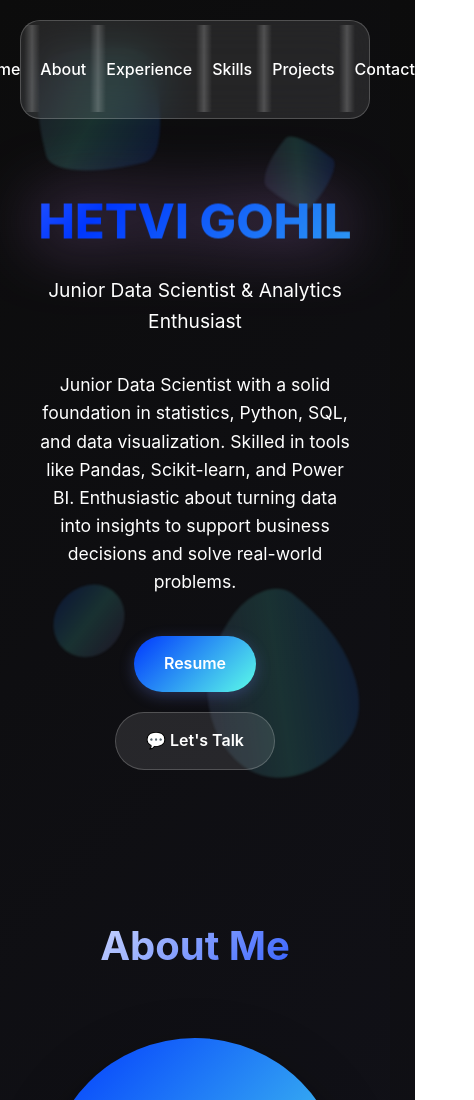
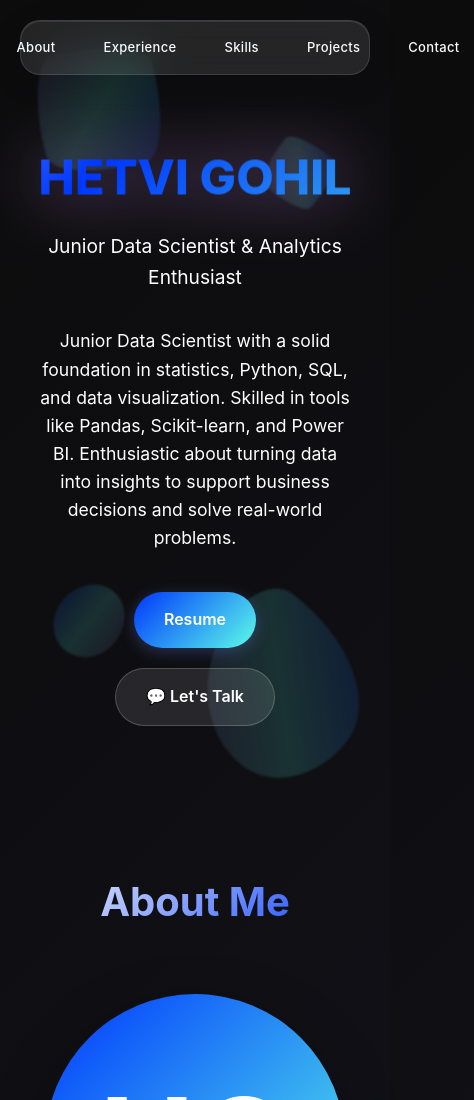
Before and after one commit to TanishqRathod/Portfolio, a plain HTML site: page index.html in a window 390 px wide. Shown: the top 1100 px of the page, 474 px wide, since content can reach past the window. Drawn offline with Linux system fonts and the light colour scheme.

Commit message:
second commit

```diff
--- a/index.html
+++ b/index.html
@@ -242,7 +242,7 @@
         }
 
         /* Navigation with crazy hover effects */
-        nav {
+        /* nav {
             position: fixed;
             top: 20px;
             right: 20px;
@@ -313,7 +313,167 @@
 
         nav a:hover::after {
             width: 100%;
-        }
+        } */
+
+        /* Enhanced Navigation with Modern Hover Effects */
+nav {
+    position: fixed;
+    top: 24px;
+    right: 24px;
+    z-index: 1000;
+    background: rgba(15, 23, 42, 0.85);
+    backdrop-filter: blur(24px) saturate(180%);
+    border: 1px solid rgba(148, 163, 184, 0.2);
+    border-radius: 60px;
+    padding: 12px 24px;
+    transition: all 0.6s cubic-bezier(0.23, 1, 0.32, 1);
+    box-shadow:
+        0 8px 32px rgba(0, 0, 0, 0.12),
+        0 2px 8px rgba(0, 0, 0, 0.08),
+        inset 0 1px 0 rgba(255, 255, 255, 0.1);
+}
+
+nav:hover {
+    transform: scale(1.02) translateY(-2px);
+    box-shadow:
+        0 20px 60px rgba(99, 102, 241, 0.25),
+        0 8px 24px rgba(0, 0, 0, 0.15),
+        inset 0 1px 0 rgba(255, 255, 255, 0.15);
+    border-color: rgba(99, 102, 241, 0.3);
+}
+
+nav ul {
+    list-style: none;
+    display: flex;
+    gap: 8px;
+    margin: 0;
+    padding: 0;
+    align-items: center;
+}
+
+nav li {
+    position: relative;
+}
+
+nav a {
+    color: #f8fafc;
+    text-decoration: none;
+    font-weight: 500;
+    font-size: 14px;
+    letter-spacing: 0.025em;
+    transition: all 0.4s cubic-bezier(0.23, 1, 0.32, 1);
+    position: relative;
+    padding: 10px 18px;
+    border-radius: 40px;
+    overflow: hidden;
+    display: block;
+    isolation: isolate;
+}
+
+/* Shimmer effect */
+nav a::before {
+    content: '';
+    position: absolute;
+    top: 0;
+    left: -100%;
+    width: 100%;
+    height: 100%;
+    background: linear-gradient(
+        90deg,
+        transparent,
+        rgba(255, 255, 255, 0.15),
+        transparent
+    );
+    transition: left 0.6s ease-in-out;
+    z-index: -1;
+}
+
+nav a:hover::before {
+    left: 100%;
+}
+
+/* Main hover state */
+nav a:hover {
+    color: #6366f1;
+    transform: translateY(-1px) scale(1.02);
+    text-shadow: 0 0 16px rgba(99, 102, 241, 0.5);
+    background: rgba(99, 102, 241, 0.1);
+    box-shadow:
+        0 4px 16px rgba(99, 102, 241, 0.2),
+        inset 0 1px 0 rgba(255, 255, 255, 0.1);
+}
+
+/* Active/current page indicator */
+nav a.active {
+    background: linear-gradient(135deg, #6366f1, #8b5cf6);
+    color: white;
+    box-shadow:
+        0 4px 16px rgba(99, 102, 241, 0.3),
+        inset 0 1px 0 rgba(255, 255, 255, 0.2);
+}
+
+nav a.active:hover {
+    background: linear-gradient(135deg, #7c3aed, #6366f1);
+    transform: translateY(-2px) scale(1.05);
+}
+
+/* Underline effect */
+nav a::after {
+    content: '';
+    position: absolute;
+    bottom: 6px;
+    left: 50%;
+    width: 0;
+    height: 2px;
+    background: linear-gradient(90deg, #6366f1, #8b5cf6);
+    transition: all 0.4s cubic-bezier(0.23, 1, 0.32, 1);
+    border-radius: 1px;
+    transform: translateX(-50%);
+}
+
+nav a:hover::after {
+    width: 80%;
+}
+
+nav a.active::after {
+    display: none;
+}
+
+/* Responsive design */
+@media (max-width: 768px) {
+    nav {
+        top: 16px;
+        right: 16px;
+        left: 16px;
+        width: auto;
+        padding: 8px 16px;
+        border-radius: 50px;
+    }
+
+    nav ul {
+        gap: 4px;
+        justify-content: center;
+    }
+
+    nav a {
+        padding: 8px 14px;
+        font-size: 13px;
+    }
+}
+
+/* Add pulsing effect for active state */
+@keyframes pulse {
+    0%, 100% { opacity: 1; }
+    50% { opacity: 0.8; }
+}
+
+nav a.active {
+    animation: pulse 2s infinite;
+}
+
+nav a.active:hover {
+    animation: none;
+}
 
         /* Hero Section */
         .hero {
```
